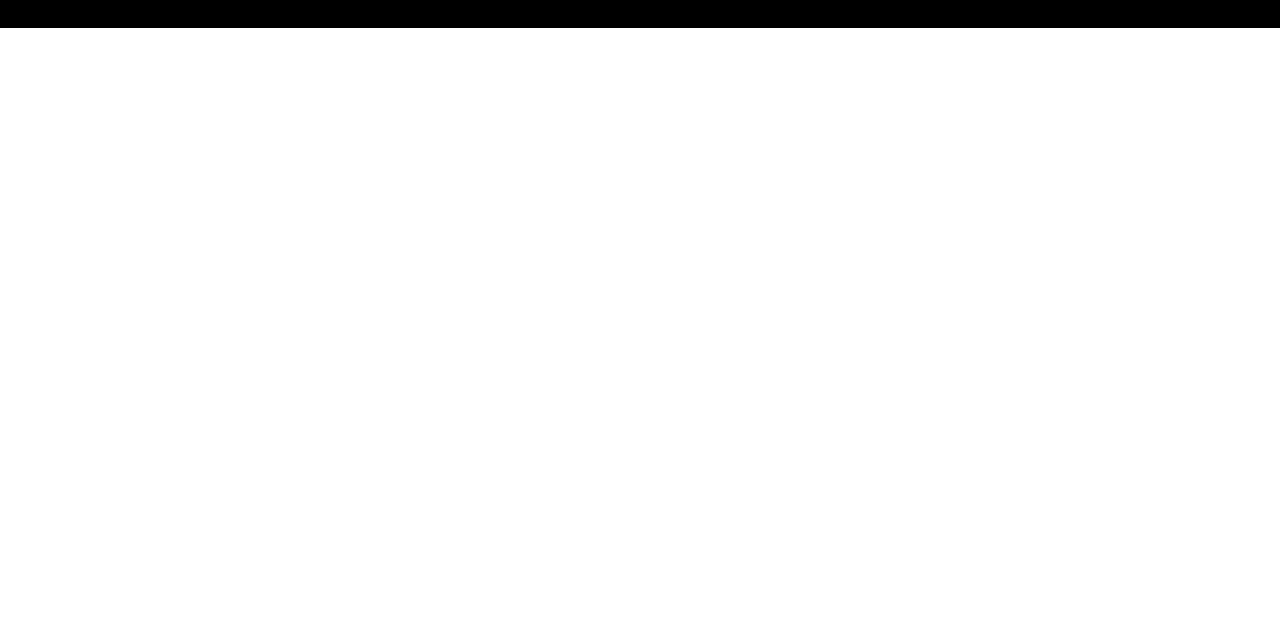
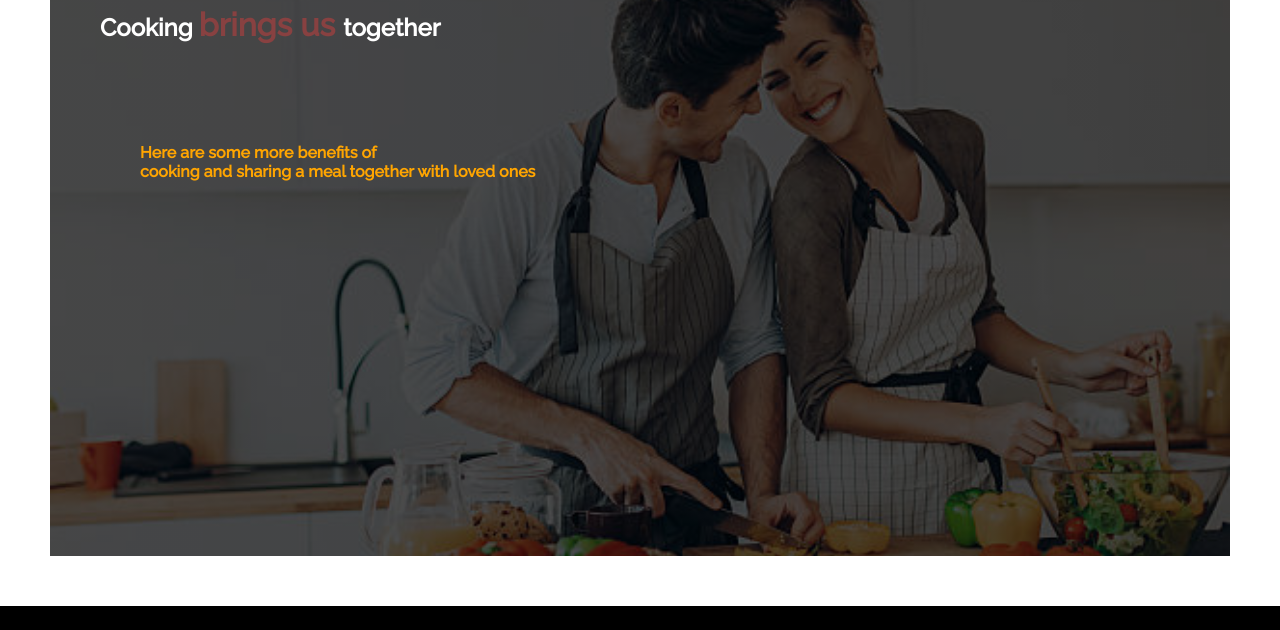
Before and after one commit to proloypaul/food_web, a plain HTML site: page index.html in a window 1280 px wide. Shown: the part 1820-2450 px from the top of the page. Before the commit the page ends 1848 px from the top, so only its background shows below. Drawn offline with Linux system fonts and the light colour scheme.

Commit message:
complete food web

```diff
--- a/index.html
+++ b/index.html
@@ -16,7 +16,7 @@
             <div>
                 <h1>Enjoy your food with our <span>food web</span></h1>
                 <p>
-                    Healthy eating means eating a variety of foods that give you the nutrients you need to maintain your healthy, feel good, and have energy.We provied healthy and delicious food for you.
+                    Healthy eating means eating a variety of foods that give you the nutrients you need to maintain your healthy, feel good, and have energy. We provied healthy and delicious food for you.
                 </p>
                 <a class="anchor" href="#" target="_blank">Order Food</a>
             </div>
@@ -44,7 +44,7 @@
     <section>
         <div class="food_three">
             <div class="title">
-                <h1>My Recipies</h1>
+                <h1>My <span>Recipies</span></h1>
                 <p>We served all clean & healthy food for stay safe stay happy mankind</p>
             </div>
             <div class="three_box">
@@ -68,6 +68,16 @@
 
     </section>
 
+    <section>
+        <div class="food_four">
+            <h1>Cooking <span>brings us </span>together</h1>
+            <div id="prgph">
+                <p>Here are some more benefits of</p>
+                <p>cooking and sharing a meal together with loved ones</p>
+            </div>
+        </div>
+    </section>
+
     <footer>
         <h1><span>Food</span>  Web</h1>
         <div>&copy; Copyright 2021, All Rights Reserved</div>
--- a/style.css
+++ b/style.css
@@ -14,10 +14,15 @@ section{
 }
 span{
     font-size: 32px;
-    font-weight: bold;
-    color: indianred;
+    font-weight: bolder;
+    color:rgb(136, 65, 65);
 }
 
+.food_one h1{
+    font-size: 32px;
+    font-weight:bold;
+    color:rgba(0, 0, 0, 0.700);
+}
 .food_one p{
     width: 50%;
     padding-bottom:60px;
@@ -77,6 +82,22 @@ span{
 .box img{
     border-radius: 20px;
 }
+.food_four{
+    background-image: linear-gradient(rgba(0,0,0,0.7),rgba(0,0,0,0.7)), url(bg_pic2.jpg);
+    background-size:cover;
+    background-repeat: no-repeat;
+    background-position:center;
+    color: white;
+    height: 500px;
+    padding: 50px;
+
+}
+.food_four #prgph{
+    margin-top: 100px;
+    padding-left: 40px;
+    font-weight: bold;
+    color: orange;
+}
 
 footer{
     background-color: black;
```
Also changed, not shown: bg_pic2.jpg (added).
